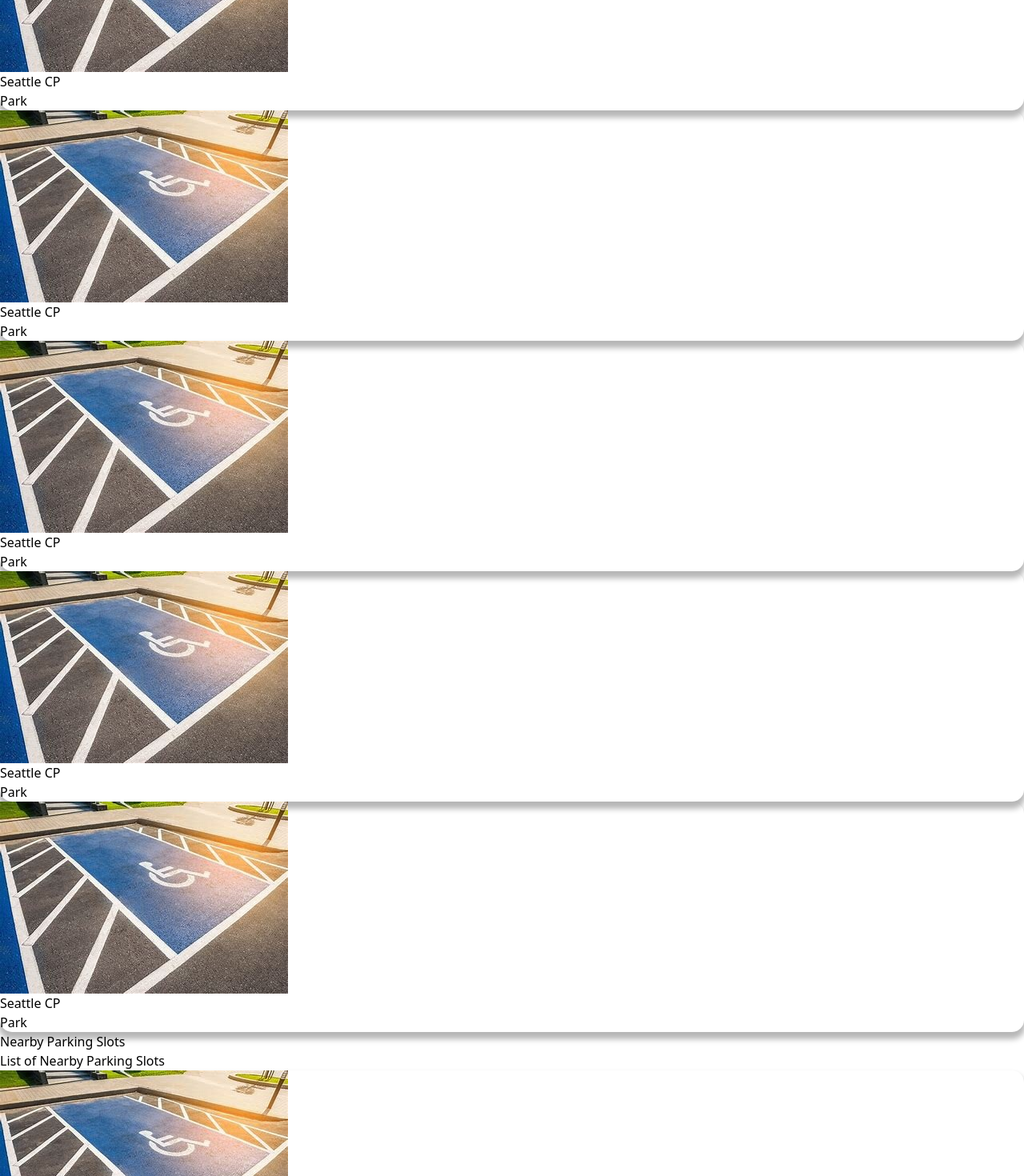
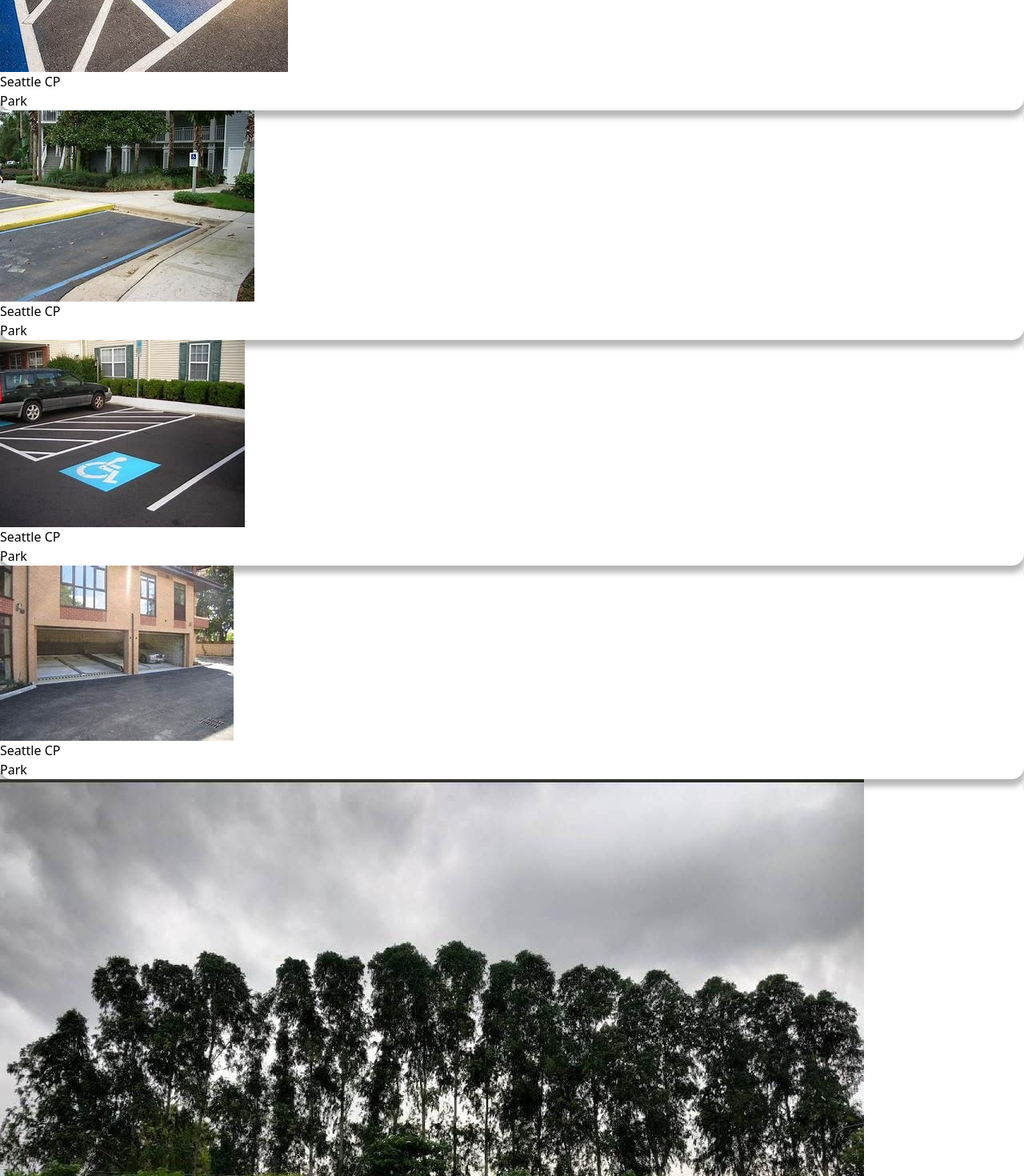
Before and after one commit to kalviumcommunity/S54_Sravan_Capstone_ParkEase, a React (Vite) app in the folder client/: page / in a window 1280 px wide. Shown: the part 460-1930 px from the top of the page at 80% size. Built offline with nearby package versions, Linux system fonts and the light colour scheme.

Commit message:
changed img url

```diff
--- a/client/src/components/HomePage.jsx
+++ b/client/src/components/HomePage.jsx
@@ -1,5 +1,6 @@
 import React from 'react'
 import park1 from '../assets/Park1.jpg'
+// import img from '../assets/LPU-parking.jpg'
 import data from '../dummydata.json'
 import { useAuth0 } from "@auth0/auth0-react";
 import { BiUser } from "react-icons/bi";
@@ -32,7 +33,7 @@
               return (
 
         <div className='w-48 h-68 px-5 pt-8  borderShad mr-10 my-5' key={elem.id}>
-          <img src={park1} className='rounded-lg h-28' alt="" />
+          <img src={elem.image} className='rounded-lg h-28' alt="" />
           <h1 className='font-semibold py-0.5 ml-1'>{elem.name} </h1>
           <button className='bg-blue-500 my-4 hover:bg-blue-700 text-white font-semibold py-1 w-36 rounded-full border-none'>Park</button>
         </div>
--- a/client/src/dummydata.json
+++ b/client/src/dummydata.json
@@ -2,26 +2,26 @@
     {
       "id": 1,
       "name": "Seattle CP",
-      "image": "../assets/Park1.jpg"
+      "image": "../src/assets/Park1.jpg"
     },
     {
       "id": 2,
       "name": "Seattle CP",
-      "image": "../assets/Park2.jpg"
+      "image": "../src/assets/Park2.jpg"
     },
     {
       "id": 3,
       "name": "Seattle CP",
-      "image": "../assets/Park3.jpg"
+      "image": "../src/assets/Park3.jpg"
     },
     {
       "id": 4,
       "name": "Seattle CP",
-      "image": "../assets/Park4.jpg"
+      "image": "../src/assets/Park4.jpg"
     },
     {
         "id": 5,
         "name": "Seattle CP",
-        "image": "../assets/Park4.jpg"
+        "image": "../src/assets/LPU-parking.jpg"
       }
   ]
--- a/client/src/loginComponents/Login.jsx
+++ b/client/src/loginComponents/Login.jsx
@@ -5,8 +5,8 @@
   const { loginWithRedirect } = useAuth0();
 
   // return <button className="" </button>
-  return <button class="relative inline-flex items-center justify-center p-0.5 mb-2 me-2 overflow-hidden text-sm font-medium text-gray-900 rounded-lg group bg-gradient-to-br from-cyan-500 to-blue-500 group-hover:from-cyan-500 group-hover:to-blue-500 hover:text-white dark:text-white focus:ring-4 focus:outline-none focus:ring-cyan-200 dark:focus:ring-cyan-800">
-  <span class="relative px-5 py-2.5 transition-all ease-in duration-75 bg-white dark:bg-gray-900 rounded-md group-hover:bg-opacity-0"
+  return <button className="relative inline-flex items-center justify-center p-0.5 mb-2 me-2 overflow-hidden text-sm font-medium text-gray-900 rounded-lg group bg-gradient-to-br from-cyan-500 to-blue-500 group-hover:from-cyan-500 group-hover:to-blue-500 hover:text-white dark:text-white focus:ring-4 focus:outline-none focus:ring-cyan-200 dark:focus:ring-cyan-800">
+  <span className="relative px-5 py-2.5 transition-all ease-in duration-75 bg-white dark:bg-gray-900 rounded-md group-hover:bg-opacity-0"
   onClick={() => loginWithRedirect()}>Log In
   </span>
   </button>
--- a/client/src/loginComponents/Logout.jsx
+++ b/client/src/loginComponents/Logout.jsx
@@ -6,8 +6,8 @@
 
   return (
 
-    <button class="relative inline-flex items-center justify-center p-0.5 mb-2 me-2 overflow-hidden text-sm font-medium text-gray-900 rounded-lg group bg-gradient-to-br from-pink-500 to-orange-400 group-hover:from-pink-500 group-hover:to-orange-400 hover:text-white dark:text-white focus:ring-4 focus:outline-none focus:ring-pink-200 dark:focus:ring-pink-800">
-    <span class="relative px-5 py-2.5 transition-all ease-in duration-75 bg-white dark:bg-gray-900 rounded-md group-hover:bg-opacity-0"
+    <button className="relative inline-flex items-center justify-center p-0.5 mb-2 me-2 overflow-hidden text-sm font-medium text-gray-900 rounded-lg group bg-gradient-to-br from-pink-500 to-orange-400 group-hover:from-pink-500 group-hover:to-orange-400 hover:text-white dark:text-white focus:ring-4 focus:outline-none focus:ring-pink-200 dark:focus:ring-pink-800">
+    <span className="relative px-5 py-2.5 transition-all ease-in duration-75 bg-white dark:bg-gray-900 rounded-md group-hover:bg-opacity-0"
     onClick={() => logout( { returnTo: window.location.origin  })}>
     Log Out
     </span>
```
